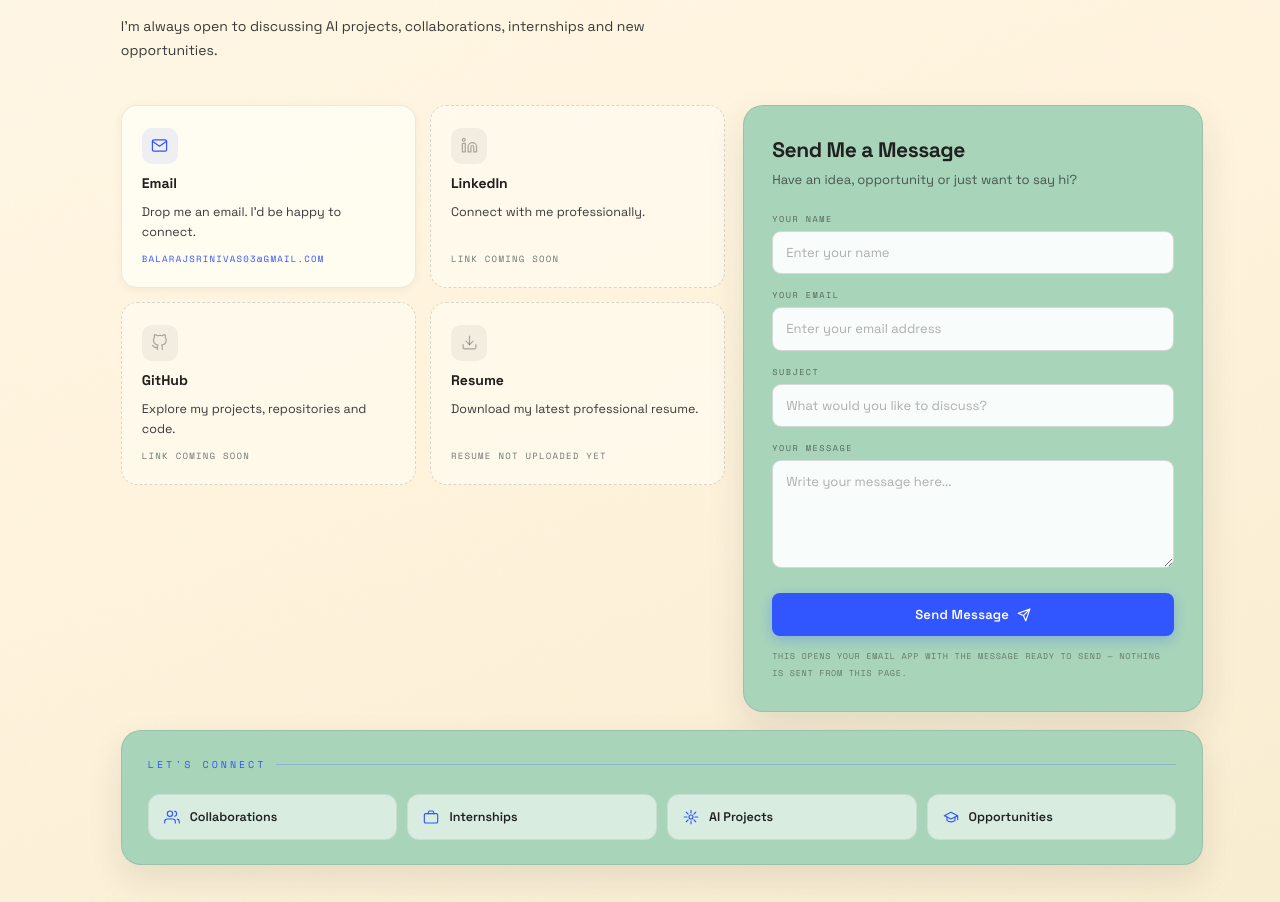
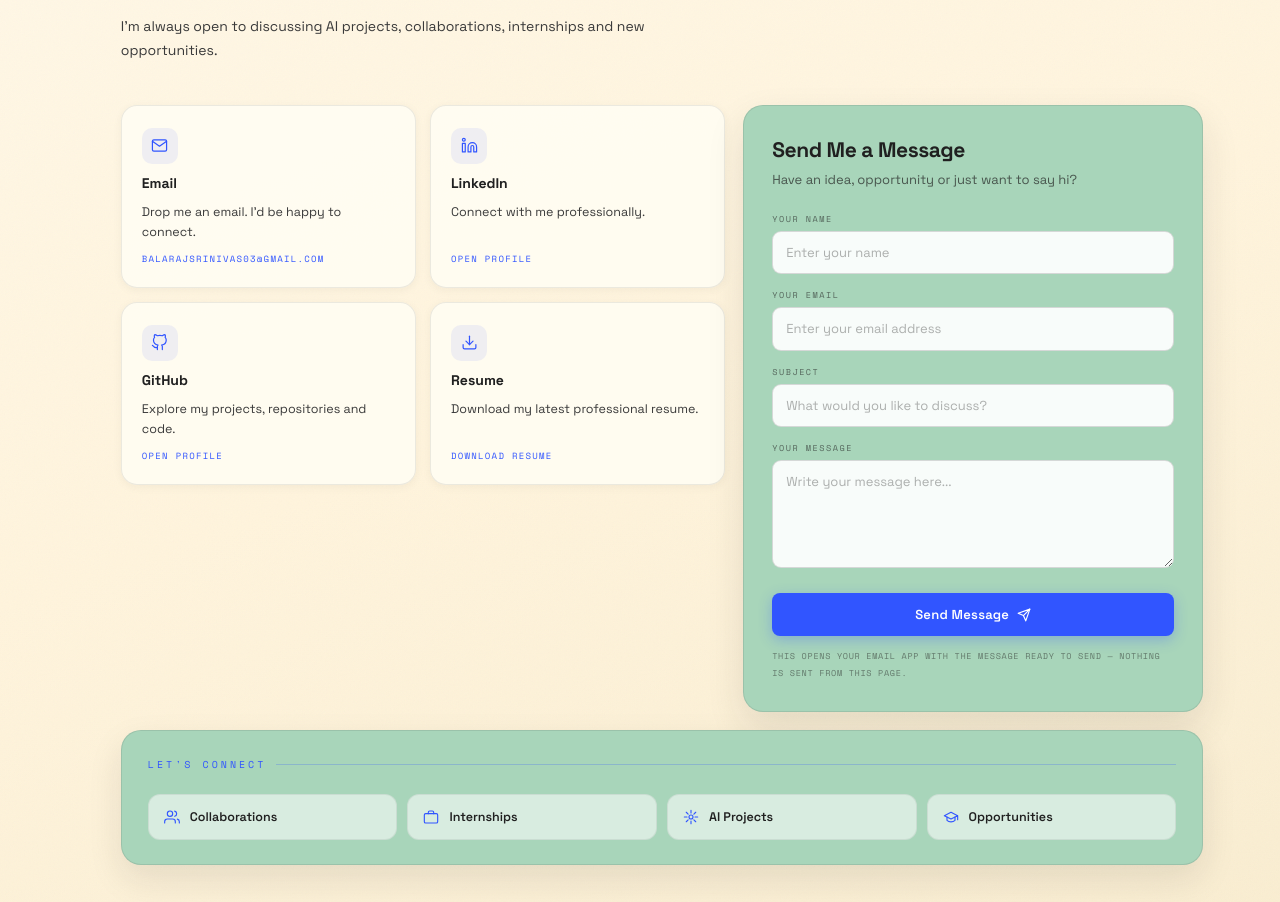
Before and after one commit to Balraj-ai-automations/BALRAJ-S-PORTFOLIO, a plain HTML site: page index.html in a window 1280 px wide. Shown: the part 6865-7767 px from the top of the page. Drawn offline with nearby package versions, Linux system fonts and the light colour scheme.

Commit message:
Add social media links and resume PDF to contact section
Co-authored-by: base44-builder[bot] <245833847+base44-builder[bot]@users.noreply.github.com>

```diff
--- a/contact-form.js
+++ b/contact-form.js
@@ -6,9 +6,9 @@
    card stays visibly disabled and never navigates
    anywhere.
 ════════════════════════════════════════════ */
-var LINKEDIN_URL = '';
-var GITHUB_URL = '';
-var RESUME_URL = '';
+var LINKEDIN_URL = 'https://www.linkedin.com/in/balraj-s-ai/';
+var GITHUB_URL = 'https://github.com/Balraj-ai-automations';
+var RESUME_URL = 'assets/Balraj-S-Resume.pdf';
 
 (function () {
   'use strict';
--- a/index.html
+++ b/index.html
@@ -1599,6 +1599,7 @@
     /* ── Resume placeholder ── */
     document.getElementById('resume-btn').addEventListener('click', function(e) {
       e.preventDefault();
+      if (window.RESUME_URL) { window.open(window.RESUME_URL, '_blank', 'noopener'); return; }
       alert('Resume download link will be connected once the resume file is added.');
     });
 
```
Also changed, not shown: 1 other file.
